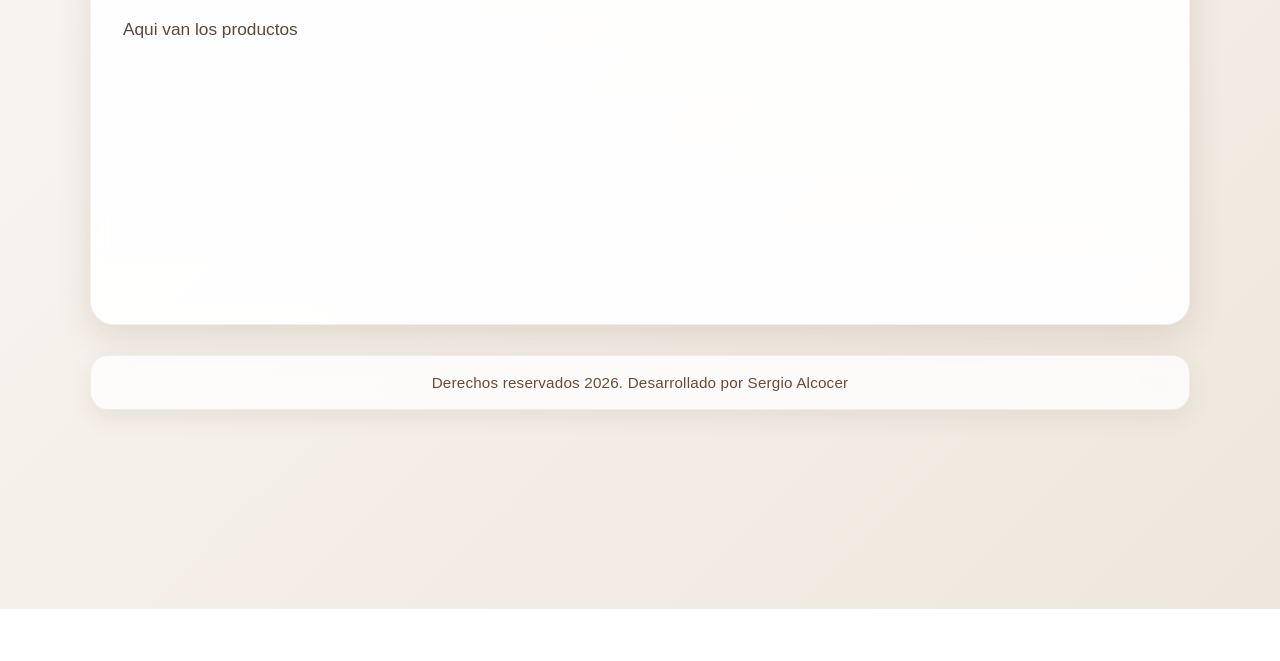
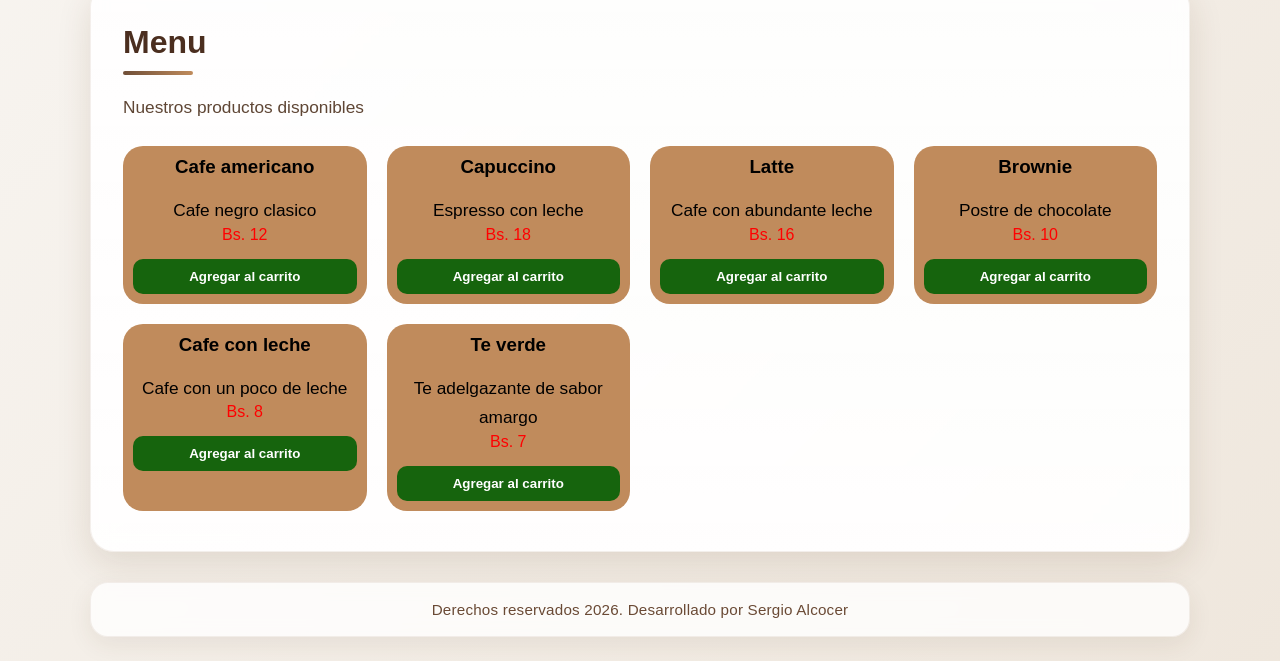
Before and after one commit to zergioal/aromav2, a plain HTML site: page frontend/index.html in a window 1280 px wide. Both pictures are taken after a click on the link "Menú". Shown: the part 215-876 px from the top of the page. Before the commit the page ends 824 px from the top, so only its background shows below. Drawn offline with Linux system fonts and the light colour scheme.

Commit message:
aumentamos botones

```diff
--- a/frontend/css/styles.css
+++ b/frontend/css/styles.css
@@ -37,8 +37,8 @@ body {
 }
 
 .brand-icon {
-  width: 42px;
-  height: 42px;
+  width: 120px;
+  /* height: 120px; */
   object-fit: contain;
 }
 
@@ -86,14 +86,6 @@ body {
   color: #fff;
   box-shadow: 0 8px 18px rgba(62, 39, 35, 0.25);
 }
-
-/* .view {
-  display: none;
-}
-
-.view.active {
-  display: block;
-} */
 
 /* MAIN */
 main {
@@ -197,3 +189,65 @@ footer p {
     transform: translateY(0);
   }
 }
+
+.products-container {
+  margin-top: 24px;
+  display: grid;
+  grid-template-columns: repeat(auto-fit, minmax(220px, 1fr));
+  gap: 20px;
+}
+
+.product-card {
+  background-color: #c08b5c;
+  padding: 10px;
+  border-radius: 20px;
+  color: black;
+  text-align: center;
+  p {
+    color: black;
+  }
+  span {
+    color: red;
+  }
+}
+/* .product-card:hover {
+  background-color: #64452a;
+  color: white;
+  p {
+    color: white;
+  }
+  span {
+    color: white;
+  }
+} */
+/* .product-description {
+  color: rgb(0, 0, 0);
+}
+
+.product-description:hover {
+  color: white;
+} */
+
+/* .product-price {
+  color: brown;
+  font-weight: 700;
+} */
+
+.btn-add {
+  margin-top: 15px;
+  padding: 10px;
+  width: 100%;
+  border: none;
+  border-radius: 10px;
+  background: #16640d;
+  color: white;
+  font-weight: bold;
+  cursor: pointer;
+  transition: 0.3s;
+}
+
+.btn-add:hover {
+  background: #25a317;
+  color: black;
+  transform: translateY(-2px);
+}
--- a/frontend/index.html
+++ b/frontend/index.html
@@ -28,7 +28,8 @@
 
       <section id="view-menu" class="view">
         <h2>Menu</h2>
-        <p>Aqui van los productos</p>
+        <p>Nuestros productos disponibles</p>
+        <div id="products-container" class="products-container"></div>
       </section>
 
       <section id="view-contact" class="view">
--- a/frontend/js/app.js
+++ b/frontend/js/app.js
@@ -21,3 +21,73 @@ enlaces.forEach(function (enlace) {
     document.getElementById("view-" + vista).classList.add("active");
   });
 });
+
+// const persona = [
+//   {
+//     id: 1,
+//     nombre: "Carlos",
+//     apellido: "Guzman",
+//     edad: 21,
+//   },
+//   {
+//     id: 2,
+//     nombre: "Mariel",
+//     apellido: "Guzman",
+//     edad: 35,
+//   },
+// ];
+
+const productos = [
+  {
+    id: 1,
+    nombre: "Cafe americano",
+    descripcion: "Cafe negro clasico",
+    precio: 12,
+  },
+  {
+    id: 2,
+    nombre: "Capuccino",
+    descripcion: "Espresso con leche",
+    precio: 18,
+  },
+  {
+    id: 3,
+    nombre: "Latte",
+    descripcion: "Cafe con abundante leche",
+    precio: 16,
+  },
+  {
+    id: 4,
+    nombre: "Brownie",
+    descripcion: "Postre de chocolate",
+    precio: 10,
+  },
+  {
+    id: 5,
+    nombre: "Cafe con leche",
+    descripcion: "Cafe con un poco de leche",
+    precio: 8,
+  },
+  {
+    id: 6,
+    nombre: "Te verde",
+    descripcion: "Te adelgazante de sabor amargo",
+    precio: 7,
+  },
+];
+
+function renderizarProductos() {
+  const contenedor = document.getElementById("products-container");
+  contenedor.innerHTML = "";
+  productos.forEach(function (producto) {
+    contenedor.innerHTML += `<div class="product-card">
+    <h3>${producto.nombre}</h3>
+    <p class="product-description">${producto.descripcion}</p>
+    <span class="product-price">Bs. ${producto.precio}</span>
+    <br>
+    <button class="btn-add" data-id="${producto.id}">Agregar al carrito</button>
+  </div>`;
+  });
+}
+
+renderizarProductos();
```
